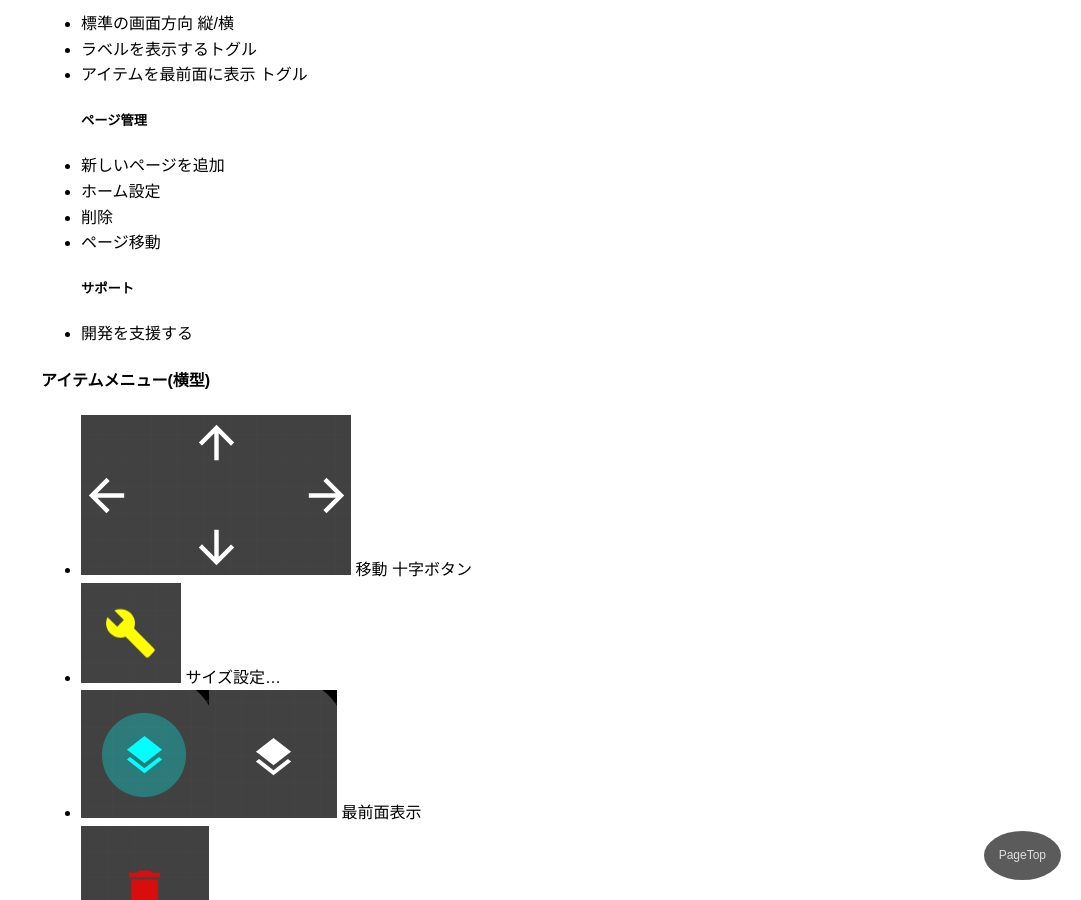
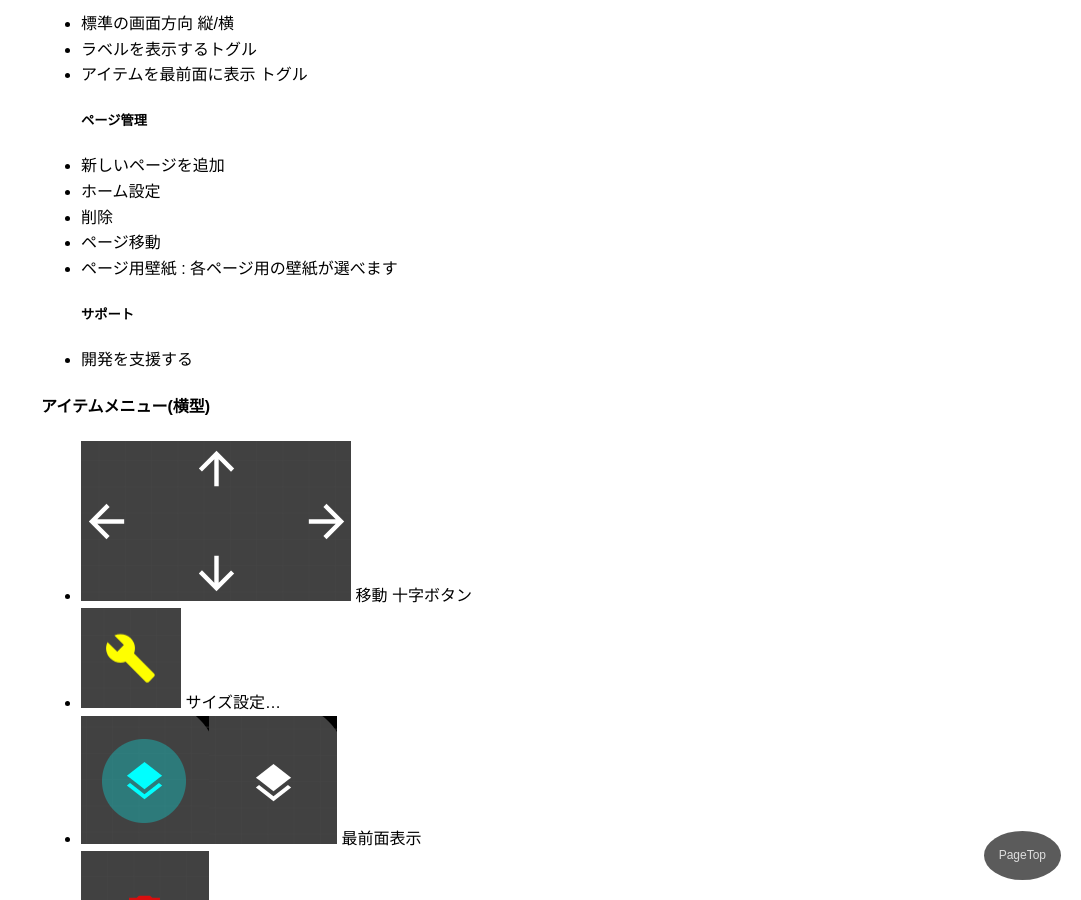
Before and after one commit to SoulfulSoft/soulfulsoft.github.io, a Jekyll site: the page built from soulful_launcher/instructions.md, in a window 1280 px wide and 900 px high, scrolled down 2210 px. Shown: the whole window, without its empty margins (199-1280 px from the left). Built offline with Jekyll 4.4.1, drawn with Linux system fonts in a browser that asks for light colours; our own code applies the rules of GitHub Pages for plain Markdown files.

Commit message:
Update instructions.md

```diff
--- a/soulful_launcher/instructions.md
+++ b/soulful_launcher/instructions.md
@@ -73,6 +73,7 @@ Android 12 以上
 - ホーム設定
 - 削除
 - ページ移動
+- ページ用壁紙 : 各ページ用の壁紙が選べます
 ##### サポート
 - 開発を支援する
 
```
